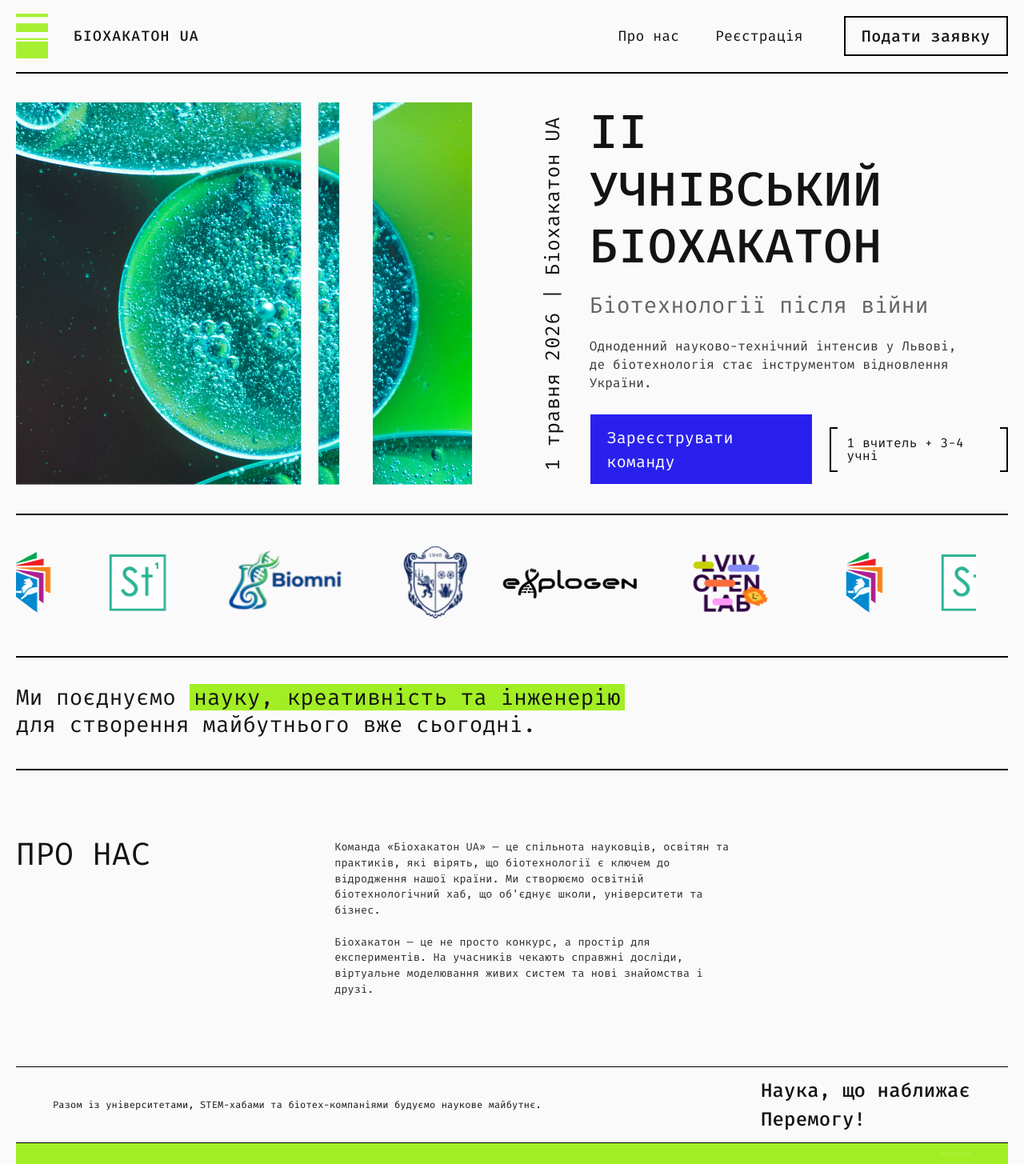
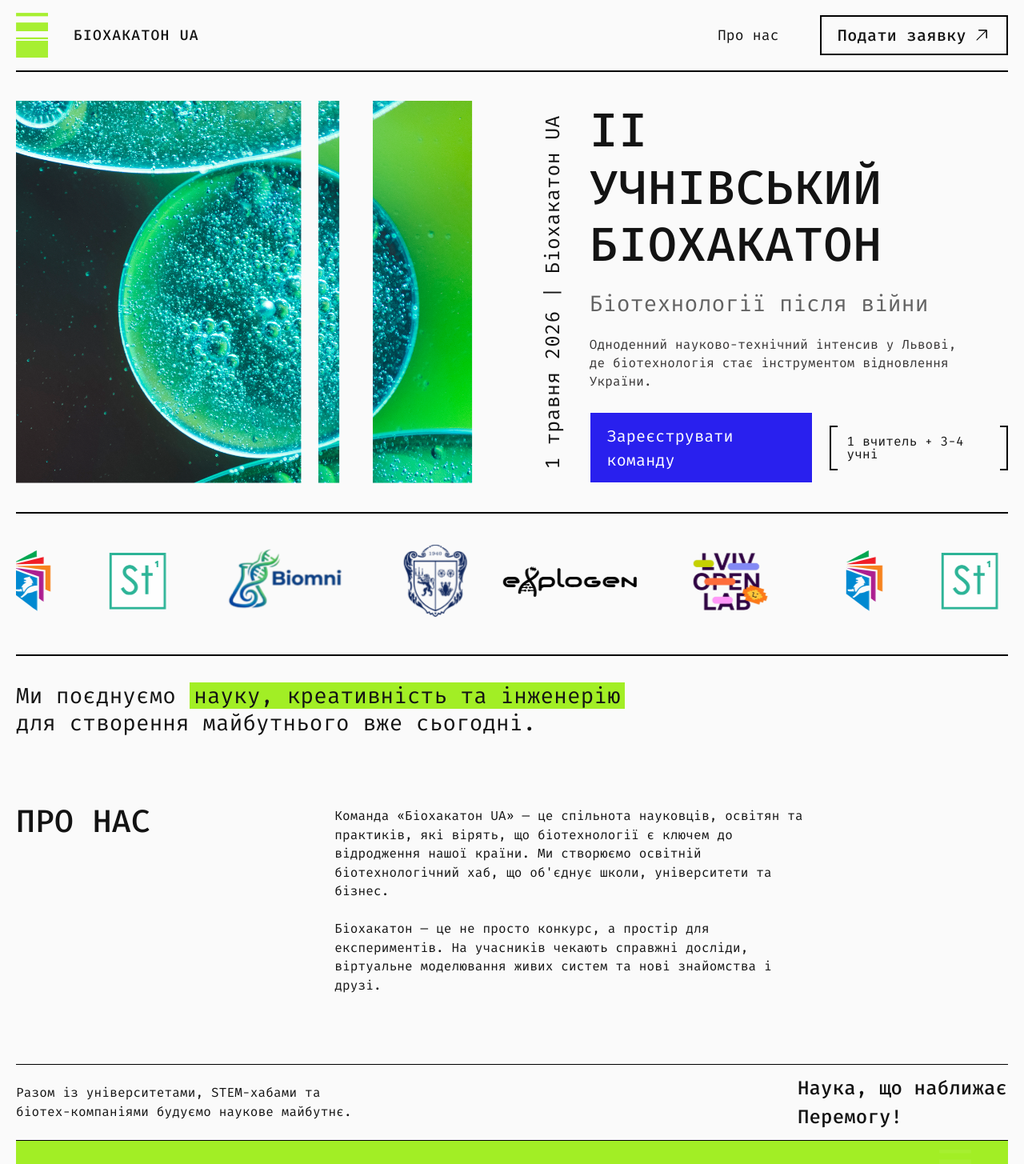
Before and after one commit to khadai/biohack-landing, a Next.js app: page / in a window 1280 px wide. Shown: the top 1455 px of the page at 80% size. Built offline with nearby package versions, Linux system fonts and the light colour scheme.

Commit message:
fix styles

```diff
--- a/app/globals.css
+++ b/app/globals.css
@@ -30,11 +30,17 @@ body {
 }
 
 .header {
+    position: sticky;
+    top: 0;
+    z-index: 100;
     display: flex;
     align-items: center;
     justify-content: space-between;
     min-height: 90px;
     gap: 1rem;
+    background: var(--background);
+    border-bottom: 2px solid black;
+    margin-bottom: -2px;
 }
 
 .brand {
@@ -89,8 +95,13 @@ body {
     align-items: center;
     border-top: 1px solid var(--line);
     /*background: var(--accent);*/
-    padding: 0.7rem clamp(1rem, 4vw, 2.875rem);
+    padding: 0.7rem 0;
     font-size: 0.75rem;
+}
+
+.slogan p {
+    max-width: 420px;
+    font-size: 1rem;
 }
 
 .apply-button {
@@ -101,6 +112,8 @@ body {
     font-size: 1.25rem;
     font-weight: 500;
     letter-spacing: 0.02em;
+    display: flex;
+    gap: 0.5rem;
 }
 
 .hero {
@@ -189,6 +202,7 @@ body {
     padding-block: 0.9rem;
     overflow: hidden;
     border-top: 2px solid var(--line);
+    max-width: 1400px;
 }
 
 .partner-item {
@@ -209,6 +223,7 @@ body {
 
 .quote {
     padding-block: 2.05rem 2.3rem;
+    padding-block-end: 0;
     font-size: clamp(1.42rem, 2.15vw, 2.2rem);
     line-height: 1.25;
     position: relative;
@@ -231,14 +246,15 @@ body {
     margin: 0;
     font-size: clamp(2.4rem, 3.1vw, 3.2rem);
     line-height: 0.96;
+    font-weight: 500;
 }
 
 .about p {
     margin: 0;
     max-width: 63ch;
-    font-size: 0.84rem;
+    font-size: 1rem;
     line-height: 1.47;
-    opacity: 0.9;
+    opacity: 1;
 }
 
 .footer {
@@ -289,7 +305,7 @@ body {
     border-top: 1px solid var(--line);
     background: var(--accent);
     padding: 0.7rem clamp(1rem, 4vw, 2.875rem);
-    font-size: 0.75rem;
+    font-size: 1rem;
 }
 
 .menu-mark {
--- a/app/page.tsx
+++ b/app/page.tsx
@@ -7,6 +7,7 @@ import lnuLogo from "./assets/partners-logos/lnu.svg";
 import lvivdepLogo from "./assets/partners-logos/lvivdep.svg";
 import lvivOpenLabLogo from "./assets/partners-logos/lvivopenlab.svg";
 import stLogo from "./assets/partners-logos/st.svg";
+import arrowRightTopIcon from "./assets/icons/arrow--up-right.svg";
 
 
 const FORM_LINK = 'https://forms.gle/zL73tnoRtotMggKP9'
@@ -35,7 +36,7 @@ export default function Home() {
                 </div>
                 <nav className="nav-links">
                     <a href="#about">Про нас</a>
-                    <a href="#register">Реєстрація</a>
+                    {/*<a href="#register">Реєстрація</a>*/}
                 </nav>
                 <div className="header-actions">
                     {/*<a className="icon-link" href="#" aria-label="Instagram">*/}
@@ -45,6 +46,13 @@ export default function Home() {
                        href={FORM_LINK}
                        target='_blank'>
                         Подати заявку
+                        <Image
+                            src={arrowRightTopIcon}
+                            alt="arr"
+                            width={22}
+                            height={22}
+                            priority
+                        />
                     </a>
                 </div>
             </header>
@@ -81,7 +89,7 @@ export default function Home() {
                         gradient={false}
                         pauseOnHover
                         aria-label="Партнери"
-                        style={{ width: "calc(100% - 40px)" }}
+                        style={{ width: "100%" }}
                         // gradient={false}
                     >
                         {partners.map((partner) => (
@@ -99,7 +107,7 @@ export default function Home() {
                     для створення майбутнього вже сьогодні.
                 </section>
 
-                <section className="section about" id="about">
+                <section className=" about" id="about">
                     <h2>ПРО НАС</h2>
                     <p>
                         Команда «Біохакатон UA» — це спільнота науковців, освітян
```
Also changed, not shown: app/assets/icons/arrow--up-right.svg (added).
